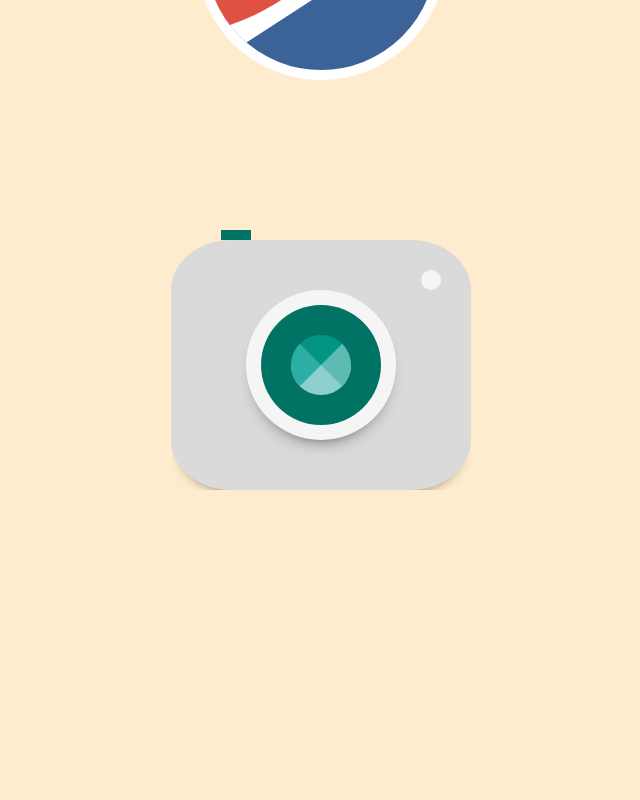
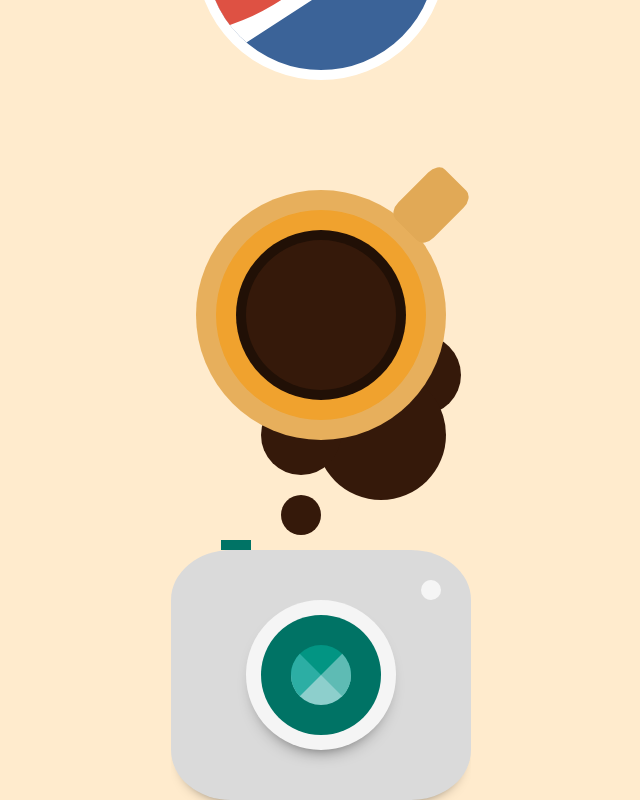
Before and after one commit to sigristarisa/only-css, a React (Create React App) app: page / in a window 1280 px wide. Shown: the part 890-1690 px from the top of the page, without its empty margins (319-959 px from the left). Before the commit the page ends 1380 px from the top, so only its background shows below. Built offline with nearby package versions, Linux system fonts and the light colour scheme.

Commit message:
created coffee mug with box shadows

```diff
--- a/src/App.css
+++ b/src/App.css
@@ -1,6 +1,7 @@
 .App {
   width: 100%;
   height: 100%;
+
   display: grid;
   place-items: center;
   gap: 20vh;
--- a/src/App.tsx
+++ b/src/App.tsx
@@ -4,6 +4,7 @@ import Diamond from "./components/Diamond/Diamond";
 import Envelope from "./components/Envelope/Envelope";
 import Pepsi from "./components/Pepsi/Pepsi";
 import Camera from "./components/Camera/Camera";
+import CoffeeMug from "./components/CoffeeMug/CoffeeMug";
 
 const App: React.FC = () => {
   return (
@@ -11,6 +12,7 @@ const App: React.FC = () => {
       <Diamond />
       <Envelope />
       <Pepsi />
+      <CoffeeMug />
       <Camera />
     </div>
   );
--- /dev/null
+++ b/src/components/CoffeeMug/CoffeeMug.css
@@ -0,0 +1,23 @@
+.coffee-mug {
+  width: 150px;
+  height: 150px;
+  background-color: rgb(53, 25, 10);
+  position: relative;
+  border-radius: 50%;
+  box-shadow: 0 0 0 10px rgb(33, 16, 6), 0 0 0 30px rgb(240, 162, 46),
+    0 0 0 50px rgb(231, 175, 92), -20px 120px 0 -35px rgb(53, 25, 10),
+    60px 120px 0 -10px rgb(53, 25, 10), 100px 60px 0 -35px rgb(53, 25, 10),
+    -20px 200px 0 -55px rgb(53, 25, 10), -10px 250px 0 -65px rgb(53, 25, 10);
+}
+
+.coffee-mug::before {
+  content: "";
+  width: 50px;
+  height: 70px;
+  background-color: rgb(225, 169, 86);
+  border-radius: 20%;
+  position: absolute;
+  top: -70px;
+  right: -60px;
+  transform: rotate(45deg);
+}
--- /dev/null
+++ b/src/components/CoffeeMug/CoffeeMug.tsx
@@ -0,0 +1,8 @@
+import React from "react";
+import "./CoffeeMug.css";
+
+const CoffeeMug: React.FC = () => {
+  return <div className='coffee-mug'></div>;
+};
+
+export default CoffeeMug;
```
